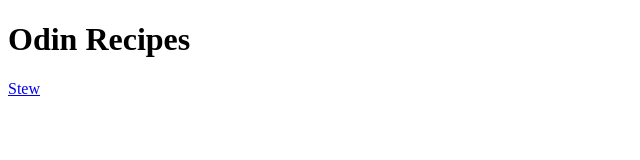
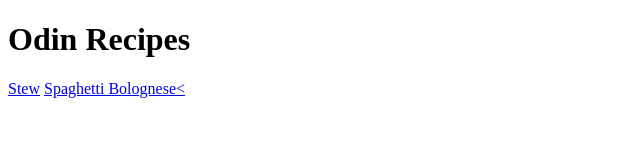
Before and after one commit to glitchspren/odin-recipes, a plain HTML site: page index.html in a window 1280 px wide. Shown: the whole page, without its empty margins (0-640 px from the left). Drawn offline with Linux system fonts and the light colour scheme.

Commit message:
Add a link to new recipe
Added a link to spaghetti_bolognese

```diff
--- a/index.html
+++ b/index.html
@@ -7,5 +7,6 @@
     <body>
         <h1>Odin Recipes</h1>
         <a href="./recipes/stew.html">Stew</a>
+        <a href="./recipes/spaghetti_bolognese.html">Spaghetti Bolognese<</a>
     </body>
 </html>
```
